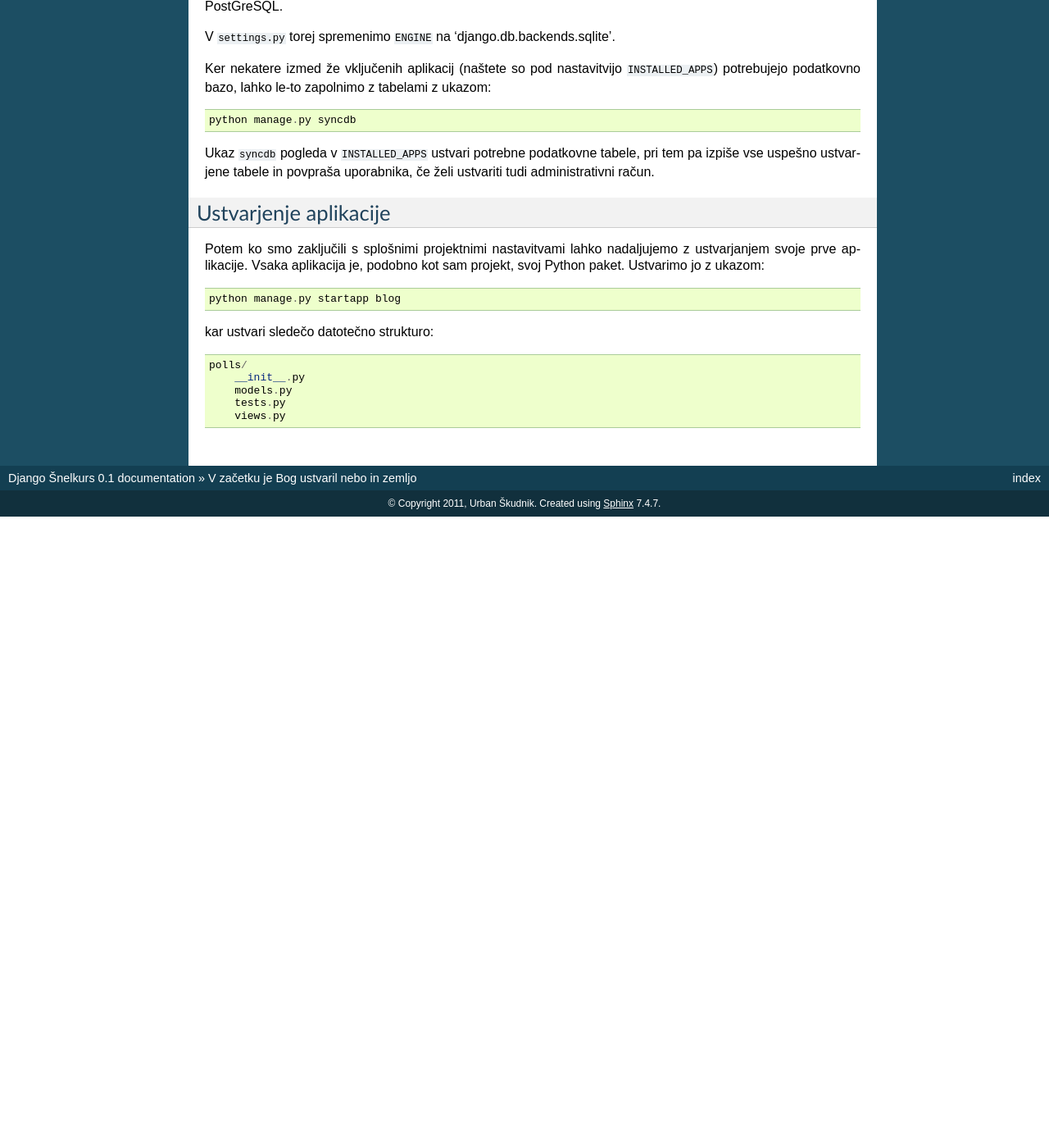
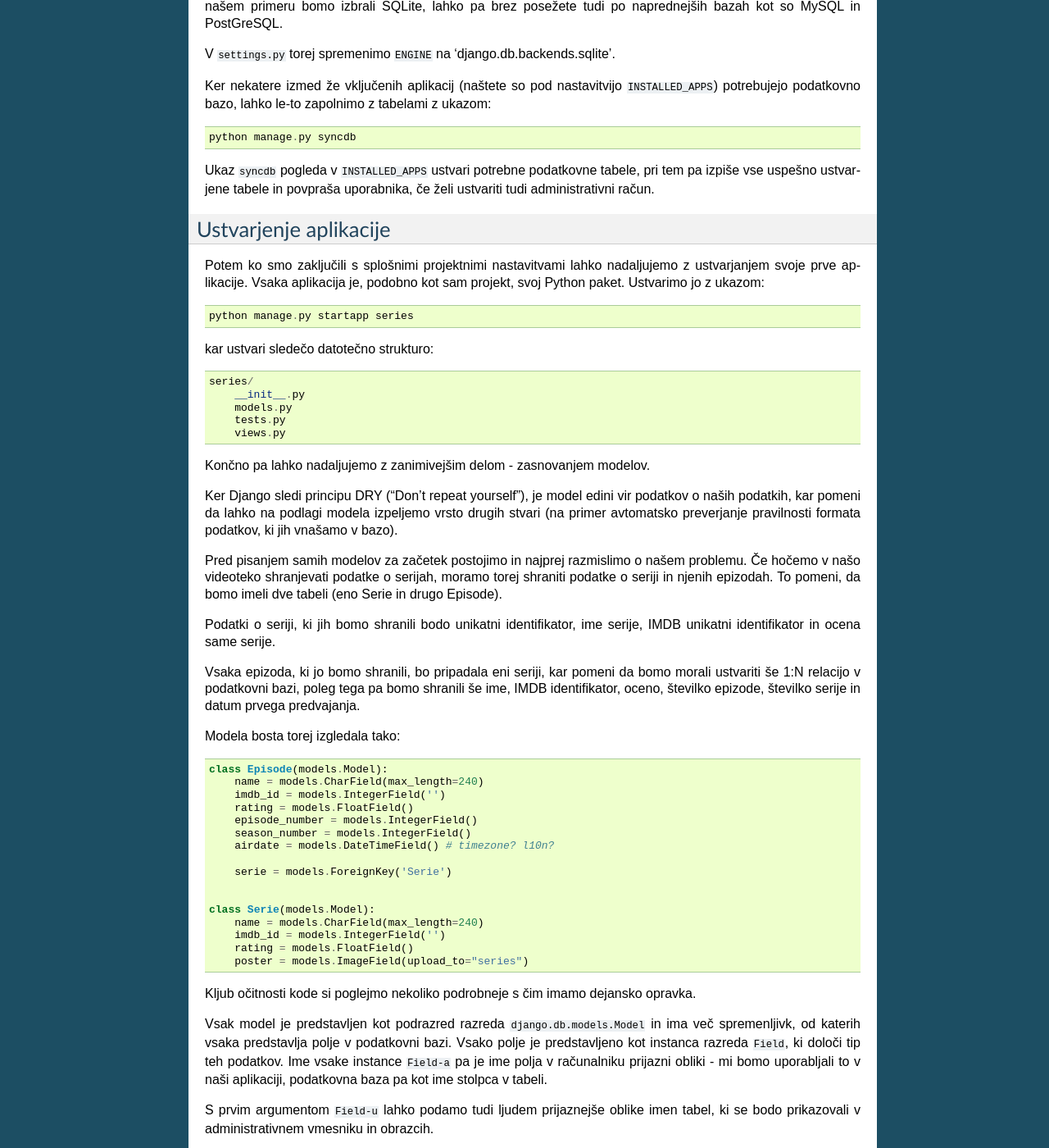
Before and after one commit to domenkozar/Django-Beer-Workshop, a Sphinx documentation site: the page built from docs/intro/source/createprojectandapp.rst, in a window 1280 px wide and 1400 px high, scrolled down 1028 px. Shown: the whole window at 82% size. Built offline with Sphinx 7.4.7, drawn with Linux system fonts in a browser that asks for light colours; before the commit the page ends 1658 px from its top, so only the background shows below that; some of the changed text lies outside the part shown.

Commit message:
finished part 1 of tutorial

```diff
--- a/docs/intro/source/createprojectandapp.rst
+++ b/docs/intro/source/createprojectandapp.rst
@@ -1,7 +1,7 @@
 V začetku je Bog ustvaril nebo in zemljo
 ========================================
 
-Preden se lotimo pisanja model, moramo najprej ustvariti nov projekt, k kateremu bodo naše aplikacije pripadale.
+Preden se lotimo pisanja modelov, moramo najprej ustvariti nov projekt, h kateremu bodo naše aplikacije pripadale.
 
 Django nam bo pri tem pomagal z avtomatskim generiranjem kode, ki jo potrebuje osnovni projekt - projektne nastavitve, ki vsebujejo opcije za podatkovno bazo, ali projekt uporablja več jezikov (internacionalizacijske nastavitve), kje se nahajajo statične datoteke, kje so predloge, ipd. - v splošnem torej vse kar je specifično za Django ali aplikacije, ki jih uporabljamo.
 
@@ -56,12 +56,59 @@ Ustvarjenje aplikacije
 
 Potem ko smo zaključili s splošnimi projektnimi nastavitvami lahko nadaljujemo z ustvarjanjem svoje prve aplikacije. Vsaka aplikacija je, podobno kot sam projekt, svoj Python paket. Ustvarimo jo z ukazom::
 
-    python manage.py startapp blog
+    python manage.py startapp series
 
 kar ustvari sledečo datotečno strukturo::
 
-    polls/
+    series/
         __init__.py
         models.py
         tests.py
         views.py
+
+Končno pa lahko nadaljujemo z zanimivejšim delom - zasnovanjem modelov.
+
+Ker Django sledi principu DRY ("Don't repeat yourself"), je model edini vir podatkov o naših podatkih, kar pomeni da lahko na podlagi modela izpeljemo vrsto drugih stvari (na primer avtomatsko preverjanje pravilnosti formata podatkov, ki jih vnašamo v bazo).
+
+Pred pisanjem samih modelov za začetek postojimo in najprej razmislimo o našem problemu. Če hočemo v našo videoteko shranjevati podatke o serijah, moramo torej shraniti podatke o seriji in njenih epizodah. To pomeni, da bomo imeli dve tabeli (eno Serie in drugo Episode).
+
+Podatki o seriji, ki jih bomo shranili bodo unikatni identifikator, ime serije, IMDB unikatni identifikator in ocena same serije.
+
+Vsaka epizoda, ki jo bomo shranili, bo pripadala eni seriji, kar pomeni da bomo morali ustvariti še 1:N relacijo v podatkovni bazi, poleg tega pa bomo shranili še ime, IMDB identifikator, oceno, številko epizode, številko serije in datum prvega predvajanja.
+
+Modela bosta torej izgledala tako::
+
+    class Episode(models.Model):
+        name = models.CharField(max_length=240)
+        imdb_id = models.IntegerField('')
+        rating = models.FloatField()
+        episode_number = models.IntegerField()
+        season_number = models.IntegerField()
+        airdate = models.DateTimeField() # timezone? l10n?
+
+        serie = models.ForeignKey('Serie')
+
+
+    class Serie(models.Model):
+        name = models.CharField(max_length=240)
+        imdb_id = models.IntegerField('')
+        rating = models.FloatField()
+        poster = models.ImageField(upload_to="series")
+
+Kljub očitnosti kode si poglejmo nekoliko podrobneje s čim imamo dejansko opravka.
+
+Vsak model je predstavljen kot podrazred razreda ``django.db.models.Model`` in ima več spremenljivk, od katerih vsaka predstavlja polje v podatkovni bazi. Vsako polje je predstavljeno kot instanca razreda ``Field``, ki določi tip teh podatkov. Ime vsake instance ``Field-a`` pa je ime polja v računalniku prijazni obliki - mi bomo uporabljali to v naši aplikaciji, podatkovna baza pa kot ime stolpca v tabeli.
+
+S prvim argumentom ``Field-u`` lahko podamo tudi ljudem prijaznejše oblike imen tabel, ki se bodo prikazovali v administrativnem vmesniku in obrazcih.
+
+Nekatera polja razreda ``Field`` imajo obvezne parametre, ki pa se ne uporabljajo zgolj v shemi podatkovne baze, ampak tudi za preverjanje podatkov, preden se vpišejo v podatkovno bazo.
+
+``ForeignKey`` predstavlja našo relacijo pripadanja epizode eni seriji.
+
+Z temi podatki je Django sposoben izdelati shemo podatkovne baze in Python API za dostop do Episode in Serie objektov. Preden pa lahko naš model dejansko uporabimo, moramo našo aplikacijo še dodati med nameščene aplikacije (``INSTALLED_APPS``) v nastavitvah.
+
+Tako odpremo datoteko ``settings.py`` in v ``INSTALLED_APPS`` dodamo na koncu ``series`` (ne pozabiti dodati vejco na konec prejšnje vrstice) in ponovno poženemo ukaz::
+
+    python manage.py syncdb
+
+``syncdb`` bo ustvaril tabele aplikacij, ki prej še niso bile uporabljene, za le-te pa bo tudi uvozil podatke in ustvaril indekse. Če hočemo spremeniti tabele, ki že obstajajo, pa je potrebno ali ročno spremeniti bazo ali pa poseči po orodjih, kot je south.
--- a/docs/intro/source/modelandfixtures.rst
+++ b/docs/intro/source/modelandfixtures.rst
@@ -5,7 +5,7 @@ Pred pisanjem samih modelov za začetek postojimo in najprej razmislimo o našem
 
 Podatki o seriji, ki jih bomo shranili bodo unikatni identifikator, ime serije, IMDB unikatni identifikator in ocena same serije.
 
-Vsaka epizoda, ki jo bomo shranili, bo pripadala eni seriji, kar pomeni da bomo moralo ustvari 1:N relacijo v podatkovni bazi, poleg tega pa bomo shranili še ime, IMDB identifikator, oceno, številko epizode, številko serije in datum prvega predvajanja.
+Vsaka epizoda, ki jo bomo shranili, bo pripadala eni seriji, kar pomeni da bomo morali ustvariti še 1:N relacijo v podatkovni bazi, poleg tega pa bomo shranili še ime, IMDB identifikator, oceno, številko epizode, številko serije in datum prvega predvajanja.
 
 Modela bosta torej izgledala tako:
 
```
Also changed, not shown: other parts of docs/intro/source/createprojectandapp.rst (+1 -1 lines).
